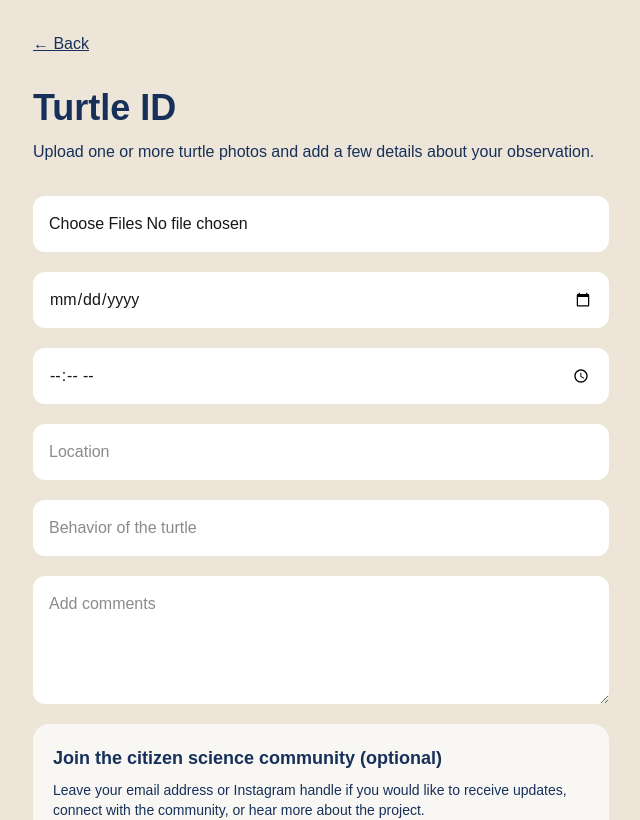
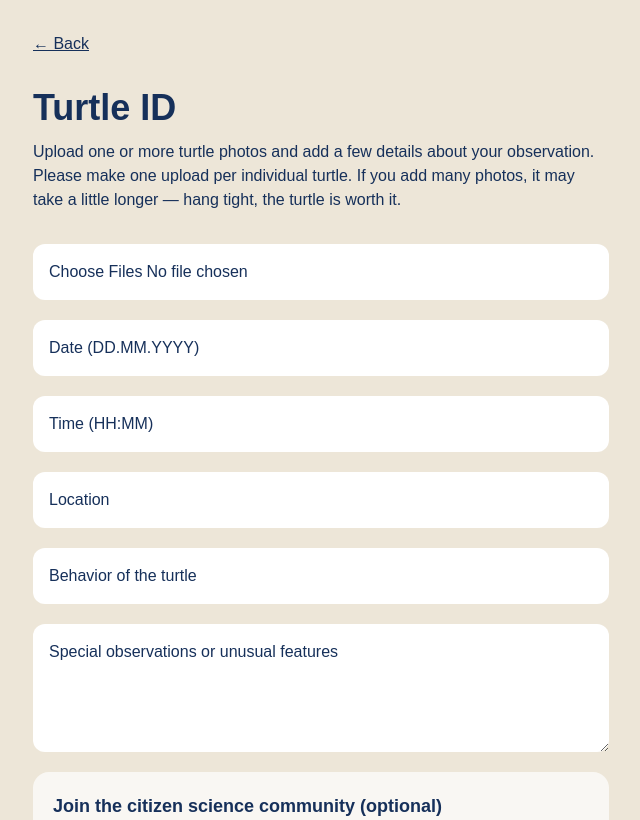
Before and after one commit to GretaBlome/Citizen-Science, a Next.js app: page /turtle-id in a window 1280 px wide. Shown: the top 820 px of the page, without its empty margins (319-959 px from the left). Built offline with nearby package versions, Linux system fonts and the light colour scheme; no server answers.

Commit message:
update turtle upload form

```diff
--- a/app/turtle-id/page.tsx
+++ b/app/turtle-id/page.tsx
@@ -44,7 +44,6 @@ export default function TurtleIdPage() {
           batch.map(async (selectedFile) => {
             let finalFile = selectedFile;
 
-            // Nur sehr große Dateien leicht optimieren
             if (selectedFile.size > 8 * 1024 * 1024) {
               finalFile = await imageCompression(selectedFile, {
                 maxSizeMB: 4,
@@ -174,13 +173,13 @@ export default function TurtleIdPage() {
           ← Back
         </Link>
 
-        <h1 className="mt-8 text-4xl font-bold text-[#16305A]">
-          Turtle ID
-        </h1>
+        <h1 className="mt-8 text-4xl font-bold text-[#16305A]">Turtle ID</h1>
 
         <p className="mt-3 text-[#16305A]">
           Upload one or more turtle photos and add a few details about your
-          observation.
+          observation. Please make one upload per individual turtle. If you add
+          many photos, it may take a little longer — hang tight, the turtle is
+          worth it.
         </p>
 
         <form className="mt-8 flex flex-col gap-5">
@@ -189,7 +188,7 @@ export default function TurtleIdPage() {
             accept="image/*"
             multiple
             onChange={(e) => setFiles(Array.from(e.target.files ?? []))}
-            className="rounded-xl bg-white p-4"
+            className="rounded-xl bg-white p-4 text-[#16305A]"
           />
 
           {files.length > 0 && (
@@ -214,17 +213,21 @@ export default function TurtleIdPage() {
           )}
 
           <input
-            type="date"
+            type="text"
+            inputMode="numeric"
+            placeholder="Date (DD.MM.YYYY)"
             value={date}
             onChange={(e) => setDate(e.target.value)}
-            className="rounded-xl bg-white p-4"
+            className="rounded-xl bg-white p-4 text-[#16305A] placeholder:text-[#16305A]"
           />
 
           <input
-            type="time"
+            type="text"
+            inputMode="numeric"
+            placeholder="Time (HH:MM)"
             value={time}
             onChange={(e) => setTime(e.target.value)}
-            className="rounded-xl bg-white p-4"
+            className="rounded-xl bg-white p-4 text-[#16305A] placeholder:text-[#16305A]"
           />
 
           <input
@@ -232,7 +235,7 @@ export default function TurtleIdPage() {
             placeholder="Location"
             value={location}
             onChange={(e) => setLocation(e.target.value)}
-            className="rounded-xl bg-white p-4"
+            className="rounded-xl bg-white p-4 text-[#16305A] placeholder:text-[#16305A]"
           />
 
           <input
@@ -240,14 +243,14 @@ export default function TurtleIdPage() {
             placeholder="Behavior of the turtle"
             value={behavior}
             onChange={(e) => setBehavior(e.target.value)}
-            className="rounded-xl bg-white p-4"
+            className="rounded-xl bg-white p-4 text-[#16305A] placeholder:text-[#16305A]"
           />
 
           <textarea
-            placeholder="Add comments"
+            placeholder="Special observations or unusual features"
             value={comments}
             onChange={(e) => setComments(e.target.value)}
-            className="min-h-32 rounded-xl bg-white p-4"
+            className="min-h-32 rounded-xl bg-white p-4 text-[#16305A] placeholder:text-[#16305A]"
           />
 
           <div className="rounded-2xl bg-white/70 p-5">
@@ -256,9 +259,9 @@ export default function TurtleIdPage() {
             </h2>
 
             <p className="mt-2 text-sm text-[#16305A]">
-              Leave your email address or Instagram handle if you would like
-              to receive updates, connect with the community, or hear more
-              about the project.
+              Leave your email address or Instagram handle if you would like to
+              receive updates, connect with the community, or hear more about
+              the project.
             </p>
 
             <input
@@ -266,7 +269,7 @@ export default function TurtleIdPage() {
               placeholder="Email address (optional)"
               value={email}
               onChange={(e) => setEmail(e.target.value)}
-              className="mt-4 w-full rounded-xl bg-white p-4"
+              className="mt-4 w-full rounded-xl bg-white p-4 text-[#16305A] placeholder:text-[#16305A]"
             />
 
             <input
@@ -274,7 +277,7 @@ export default function TurtleIdPage() {
               placeholder="Instagram handle (optional)"
               value={instagram}
               onChange={(e) => setInstagram(e.target.value)}
-              className="mt-4 w-full rounded-xl bg-white p-4"
+              className="mt-4 w-full rounded-xl bg-white p-4 text-[#16305A] placeholder:text-[#16305A]"
             />
           </div>
 
```
